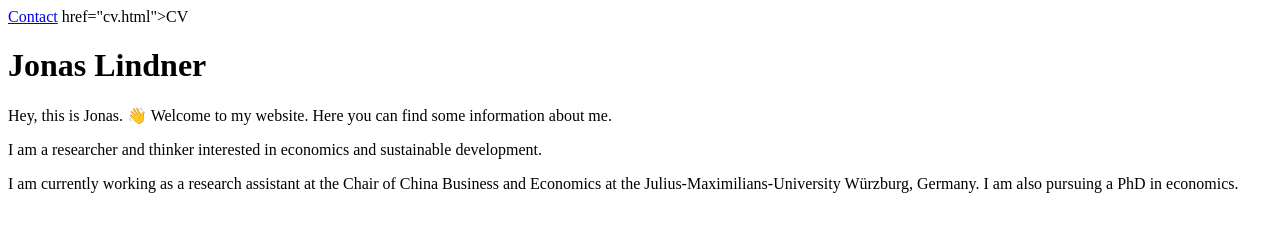
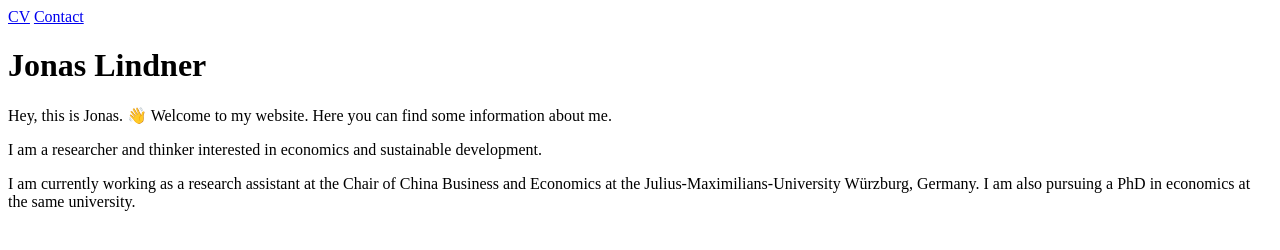
Before and after one commit to jonaslindner-econ/jonaslindner-econ.github.io, a plain HTML site: page index.html in a window 1280 px wide. Drawn offline with Linux system fonts and the light colour scheme.

Commit message:
Minor code cleanup

```diff
--- a/index.html
+++ b/index.html
@@ -12,17 +12,18 @@
     <body>
         <header>
             <nav>
+                <a href="cv.html">CV</a>
                 <a href="contact.html">Contact</a>
-                <a> href="cv.html">CV</a>
             </nav>
         </header>
 
         <main>
             <h1>Jonas Lindner</h1>
             <p>Hey, this is Jonas. 👋 Welcome to my website. Here you can find some information about me.</p>
-            <p> I am a researcher and thinker interested in economics and sustainable development. </p>
+            <p>I am a researcher and thinker interested in economics and sustainable development. </p>
             <p>I am currently working as a research assistant at the Chair of China Business and Economics at
-                the Julius-Maximilians-University Würzburg, Germany. I am also pursuing a PhD in economics.</p>
+                the Julius-Maximilians-University Würzburg, Germany. I am also pursuing a PhD in economics
+                at the same university.</p>
         </main>
 
         <footer>
```
